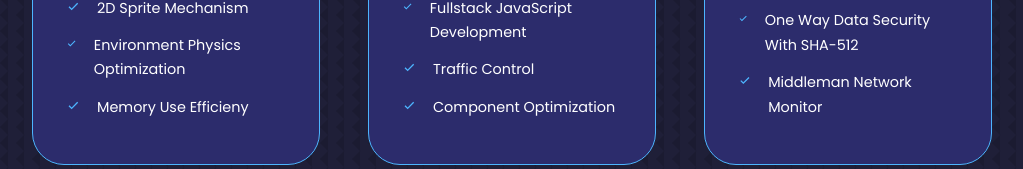
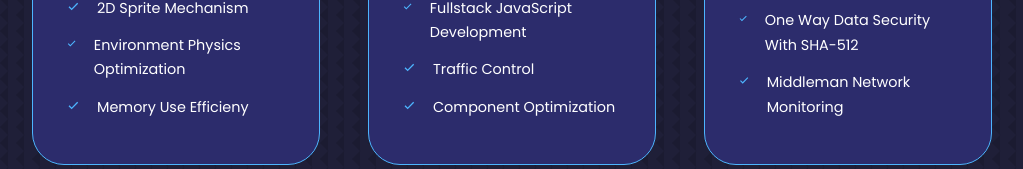
Before and after one commit to TshiSelle/portfolio, a React (Create React App) app: page / in a window 1280 px wide. Shown: the part 2265-2434 px from the top of the page, without its empty margins (128-1151 px from the left). Built offline with nearby package versions, Linux system fonts and the light colour scheme.

Commit message:
Text Edits

```diff
--- a/src/components/field/Field.jsx
+++ b/src/components/field/Field.jsx
@@ -76,7 +76,7 @@ const Field = () => {
             </li>
             <li>
               <BiCheck className='service__list-icon' />
-              <p>Middleman Network Monitor</p>
+              <p>Middleman Network Monitoring</p>
             </li>
           </ul>
         </article>
```
